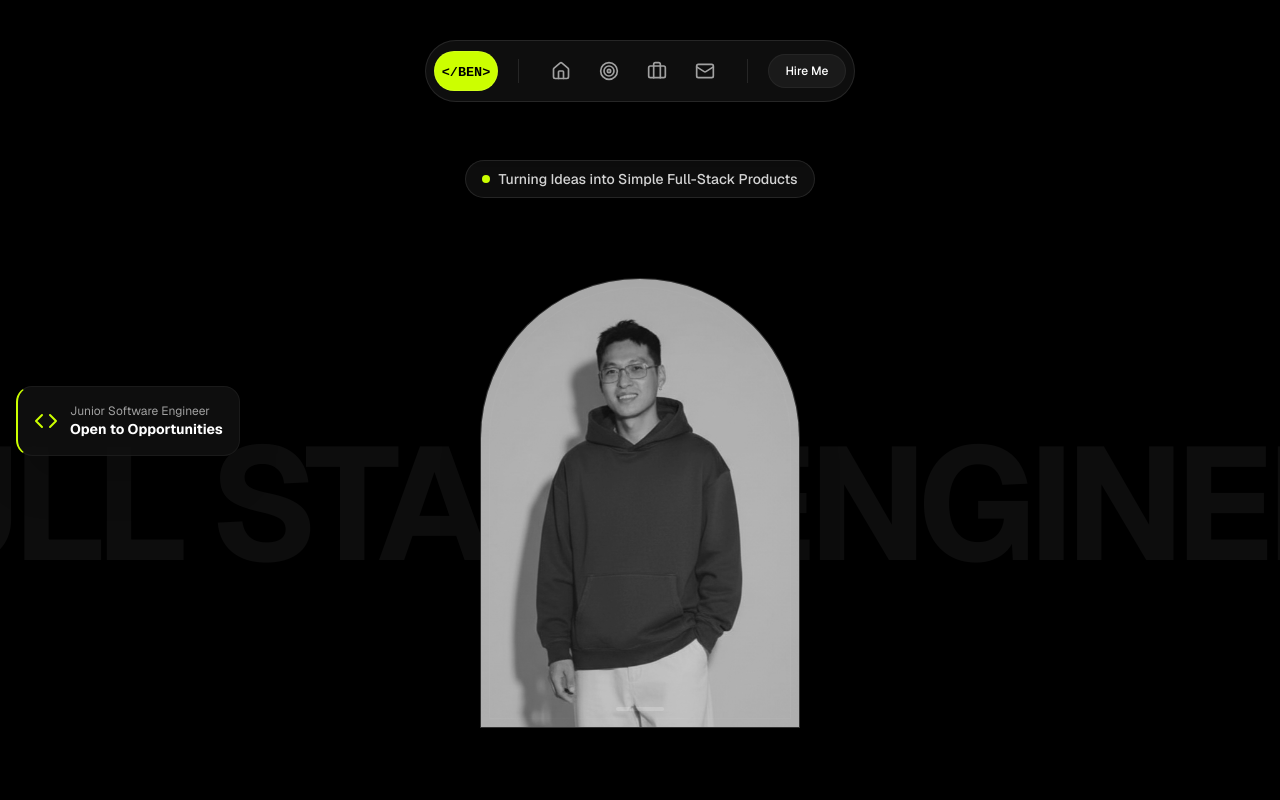
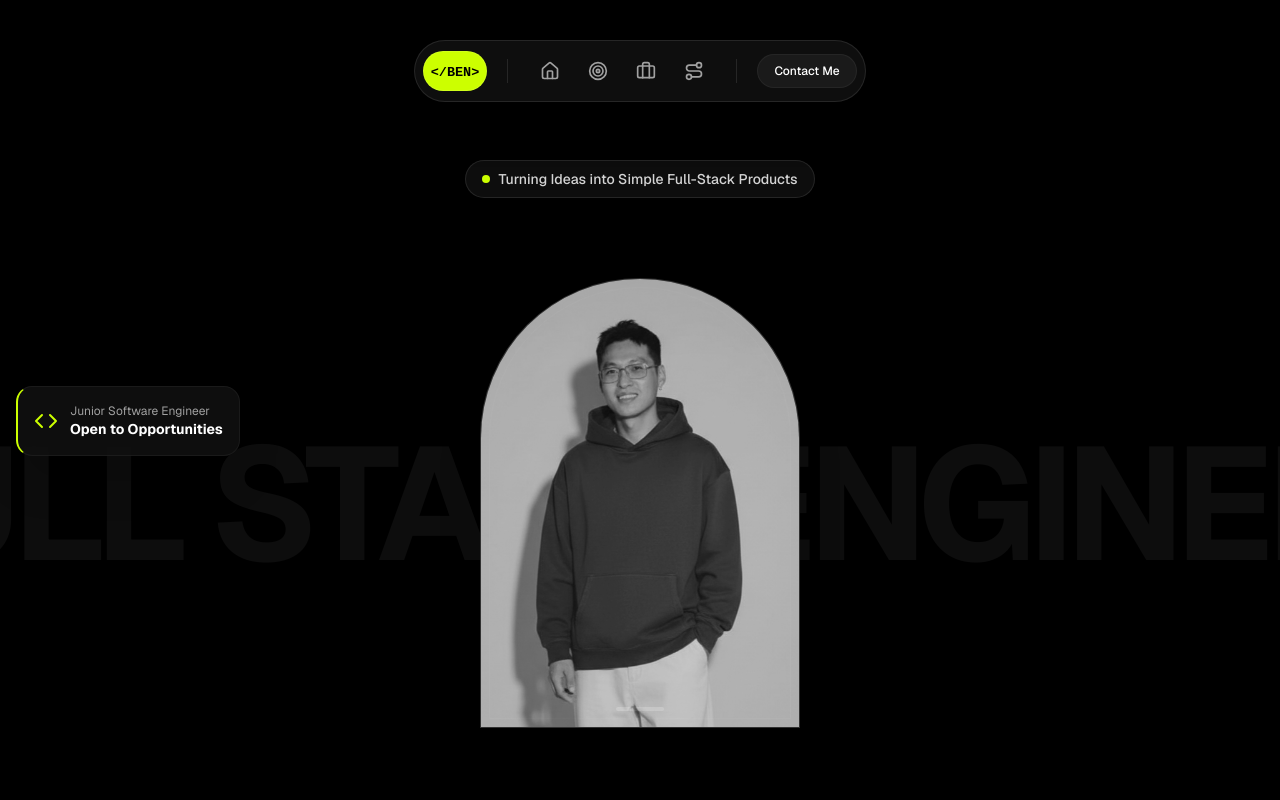
Before and after one commit to hereisben/portfolio, a Next.js app: page / in a window 1280 px wide. Shown: the top 800 px of the page. Built offline with nearby package versions, Linux system fonts and the light colour scheme.

Commit message:
refactor: replace Hire button with Contact CTA and add Journey nav anchor
- removed Hire button, use Contact instead
- added Journey to navbar

**Files touched:**

- `src/components/layout/NavBar.tsx`
- `src/components/containers/NavIconContainer.tsx`
- `src/sections/Journey.tsx`

```diff
--- a/src/components/buttons/HireBtn.tsx
+++ b/src/components/buttons/ContactBtn.tsx
@@ -1,13 +1,12 @@
 import Link from "next/link";
 
-export default function HireBtn() {
+export default function ContactBtn() {
   return (
     <Link
-      href={"/"}
-      target="_blank"
+      href={"/#contact"}
       className="px-3 md:px-4 py-2 rounded-full bg-white/5 border border-white/5 text-[10px] md:text-xs font-medium text-white hover:bg-white/10 transition-colors shrink-0 whitespace-nowrap"
     >
-      Hire Me
+      Contact Me
     </Link>
   );
 }
--- a/src/components/containers/NavIconContainer.tsx
+++ b/src/components/containers/NavIconContainer.tsx
@@ -1,4 +1,4 @@
-import { Briefcase, Home, Mail, Target } from "lucide-react";
+import { Briefcase, Home, Route, Target } from "lucide-react";
 import NavIcon from "../icons/NavIcon";
 
 export default function NavIconContainer() {
@@ -16,9 +16,9 @@ export default function NavIconContainer() {
         label="Project"
       />
       <NavIcon
-        url="/#contact"
-        icon={<Mail className="w-5 h-5" />}
-        label="Contact"
+        url="/#journey"
+        icon={<Route className="w-5 h-5" />}
+        label="Journey"
       />
     </div>
   );
--- a/src/components/layout/NavBar.tsx
+++ b/src/components/layout/NavBar.tsx
@@ -1,6 +1,6 @@
 "use client";
 
-import HireBtn from "@/components/buttons/HireBtn";
+import ContactBtn from "@/components/buttons/ContactBtn";
 import LogoBtn from "@/components/buttons/LogoBtn";
 import NavIconContainer from "@/components/containers/NavIconContainer";
 import { useEffect, useState } from "react";
@@ -38,7 +38,7 @@ export default function ComponentName() {
         <NavIconContainer />
         {/*  */}
         <div className="md:block w-px h-6 bg-white/10 mx-2"></div>
-        <HireBtn />
+        <ContactBtn />
       </div>
     </nav>
   );
--- a/src/sections/Journey.tsx
+++ b/src/sections/Journey.tsx
@@ -4,7 +4,7 @@ import Heading2 from "@/components/typo/Heading2";
 
 export default function Journey() {
   return (
-    <section className="w-full">
+    <section id="journey" className="w-full">
       <div className="bg-black px-8 py-12 flex flex-col gap-16">
         <div className="flex flex-col mx-auto items-center">
           <Heading2>Journey</Heading2>
```
